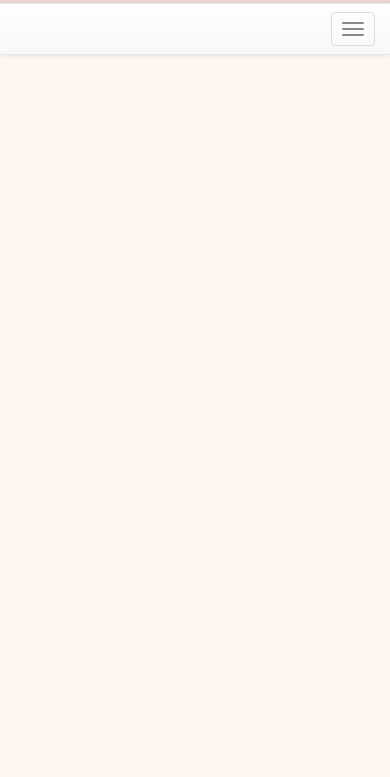
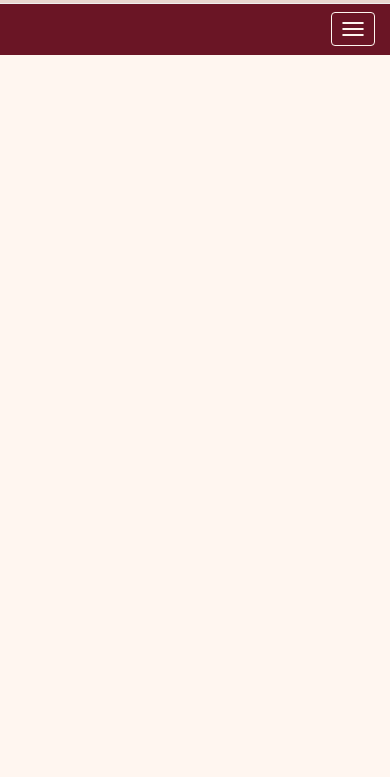
Before and after one commit to DenisaIacob25/LifeIsStrange, a plain HTML site: page LifeIsStrange/index.html in a window 390 px wide. Shown: the part 67-844 px from the top of the page. Drawn offline with nearby package versions, Linux system fonts and the light colour scheme.

```diff
--- a/LifeIsStrange/content/site.css
+++ b/LifeIsStrange/content/site.css
@@ -17,3 +17,24 @@ h1.container{
     margin-top:0px;
     padding-top:5px;
 }
+/*NAVBAR*/
+nav#navvy.navbar.navbar-static-top{
+    margin-top:0px;
+    margin-bottom:0px;
+    color:#FFF6F0;
+    background-color:#6A1525;
+}
+#navvy a{
+    color:#FFF6F0;
+}
+#navvy a:hover{
+    background:none;
+}
+
+/*BUTTTON*/
+button.navbar-toggle{
+    border:1px solid #FFF6F0;
+}
+span.icon-bar{
+    border:1px solid #FFF6F0;
+}
--- a/LifeIsStrange/index.html
+++ b/LifeIsStrange/index.html
@@ -17,7 +17,7 @@
         <h1 class="container"><img id="logoImg" src="images/rsz_transparentlogo.png" /></h1>
     </div>
     <!--NAVBAR-->
-    <nav class="navbar navbar-default navbar-static-top">
+    <nav class="navbar navbar-static-top" id="navvy">
         <div class="container">
             <div class="navbar-header">
                 <button type="button" class="navbar-toggle collapsed" data-toggle="collapse" data-target="#navbar" aria-expanded="false" aria-controls="navbar">
@@ -35,7 +35,6 @@
                     <li><a href="#contact">Video Clips</a></li>
                     <li><a href="#about">Game Cheats</a></li>
                     <li><a href="http://www.lifeisstrange.com/talk" target="_blank">Talk About It</a></li>
-
                 </ul>
             </div><!--/.nav-collapse -->
         </div>
```
